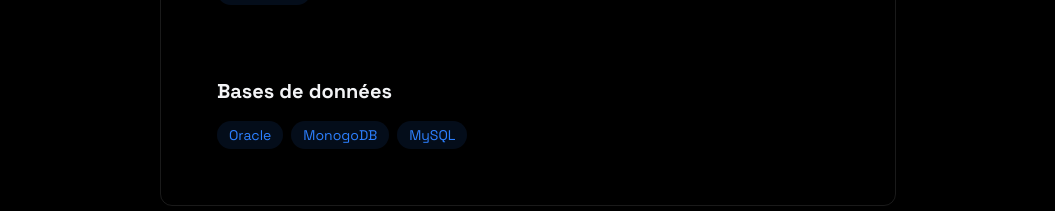
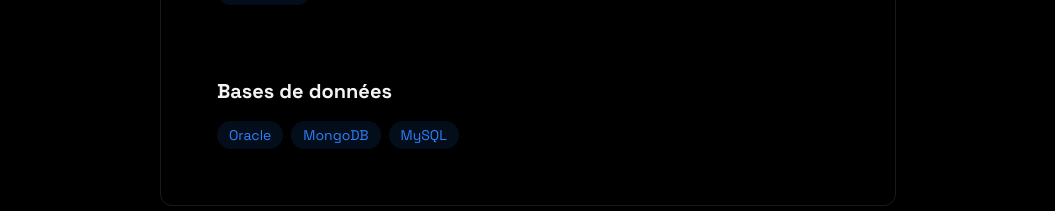
Before and after one commit to Mmouadh/Portfolio, a React (Vite) app: page / in a window 1280 px wide. Shown: the part 1240-1451 px from the top of the page, without its empty margins (112-1167 px from the left). Built offline with nearby package versions, Linux system fonts and the light colour scheme.

Commit message:
translation fix

```diff
--- a/src/components/section/About.jsx
+++ b/src/components/section/About.jsx
@@ -14,7 +14,7 @@ export const About = () => {
   ];
 
   const backendSkills = ["Node.js", "Express.js", "Php"];
-  const databases = ["Oracle", "MonogoDB", "MySQL"];
+  const databases = ["Oracle", "MongoDB", "MySQL"];
 
   return (
     <section
```
